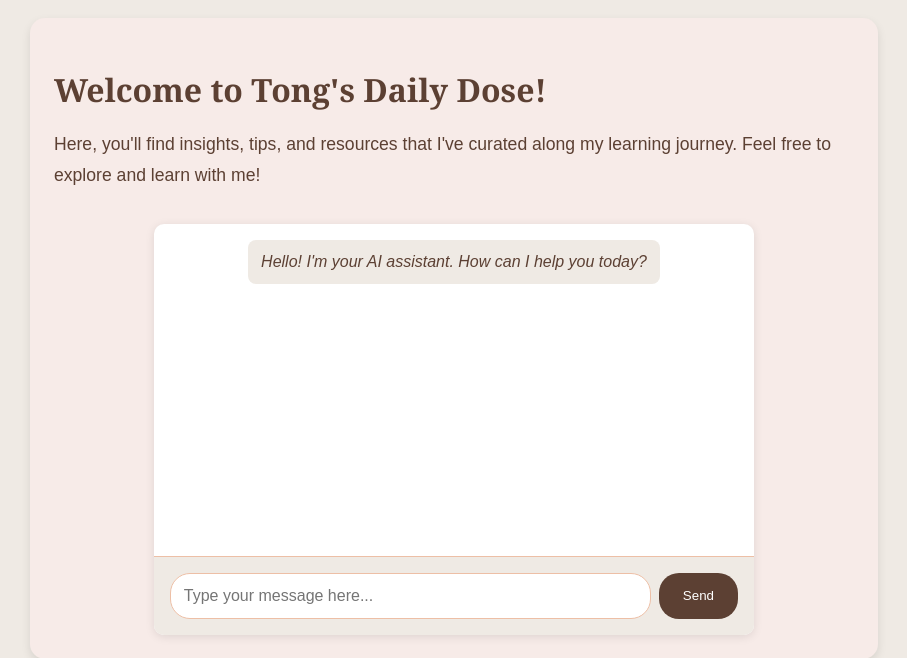
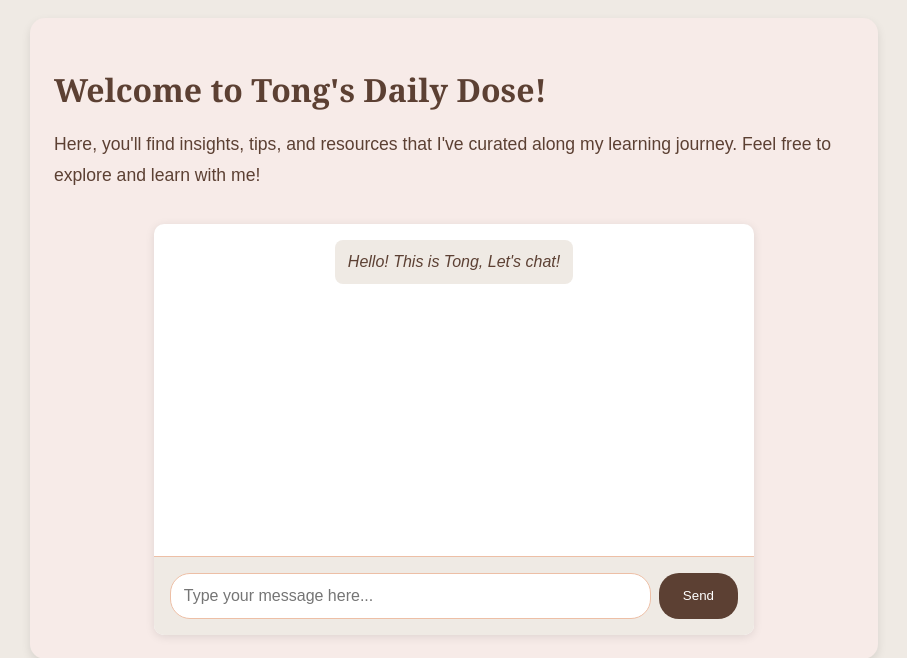
Before and after one commit to TongHere/Tong-s-daily-dose, a Flask app: page / in a window 1280 px wide. Shown: the part 243-901 px from the top of the page, without its empty margins (186-1093 px from the left). Run offline with Flask 3, Linux system fonts and the light colour scheme.

Commit message:
Add debug logging and robust error handling for chat API

```diff
--- a/app.py
+++ b/app.py
@@ -106,6 +106,7 @@ def weekly(content):
 def chat():
     try:
         data = request.get_json()
+        logger.info(f"Received chat POST: {data}")
         if not data:
             logger.error("No JSON data received")
             return jsonify({'error': 'No data provided'}), 400
@@ -132,18 +133,19 @@ def chat():
                 temperature=0.7,
                 timeout=10
             )
-            assistant_message = response.choices[0].message.content
-            logger.info(f"Successfully generated response: {assistant_message[:50]}...")
-            return jsonify({'response': assistant_message})
-        except openai.APITimeoutError:
-            logger.error("OpenAI API request timed out")
-            return jsonify({'error': 'Request timed out. Please try again.'}), 504
-        except openai.APIError as e:
+            assistant_message = response.choices[0].message.content if response.choices else None
+            logger.info(f"OpenAI response: {assistant_message}")
+            if assistant_message:
+                return jsonify({'response': assistant_message})
+            else:
+                logger.error("No response from OpenAI API")
+                return jsonify({'error': 'No response from OpenAI API'}), 502
+        except Exception as e:
             logger.error(f"OpenAI API error: {str(e)}")
-            return jsonify({'error': 'Error communicating with OpenAI. Please try again.'}), 502
+            return jsonify({'error': f'OpenAI API error: {str(e)}'}), 502
     except Exception as e:
         logger.error(f"Unexpected error in chat endpoint: {str(e)}")
-        return jsonify({'error': 'An unexpected error occurred'}), 500
+        return jsonify({'error': f'Unexpected error: {str(e)}'}), 500
 
 @app.errorhandler(404)
 def page_not_found(e):
--- a/templates/index.html
+++ b/templates/index.html
@@ -235,7 +235,7 @@
           <div class="chat-box" id="chatBox">
             <div class="chat-messages" id="chatMessages">
               <div class="message system">
-                Hello! I'm your AI assistant. How can I help you today?
+                Hello! This is Tong, Let's chat!
               </div>
             </div>
             <div class="chat-input">
@@ -248,7 +248,7 @@
         <script>
           // Store conversation in memory
           let conversation = [
-            {role: 'system', content: "Hello! I'm your AI assistant. How can I help you today?"}
+            {role: 'system', content: "Hello! This is Tong, Let's chat!"}
           ];
 
           function addMessage(message, type) {
@@ -288,6 +288,7 @@
                 })
               });
               const data = await response.json();
+              console.log('Chat API response:', data); // Debug log
               if (data.response) {
                 conversation.push({role: 'assistant', content: data.response});
                 renderConversation();
@@ -296,6 +297,7 @@
                 renderConversation();
               }
             } catch (error) {
+              console.error('Chat API error:', error); // Debug log
               conversation.push({role: 'system', content: 'Sorry, there was an error processing your message.'});
               renderConversation();
             }
```
Also changed, not shown: cloudbuild.yaml (+5 -4 lines).
